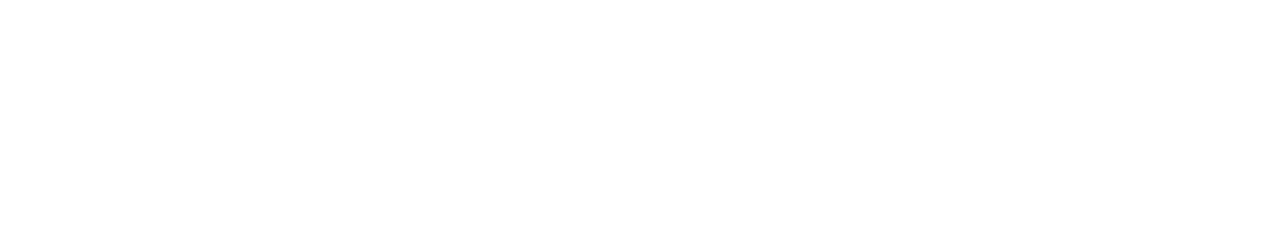
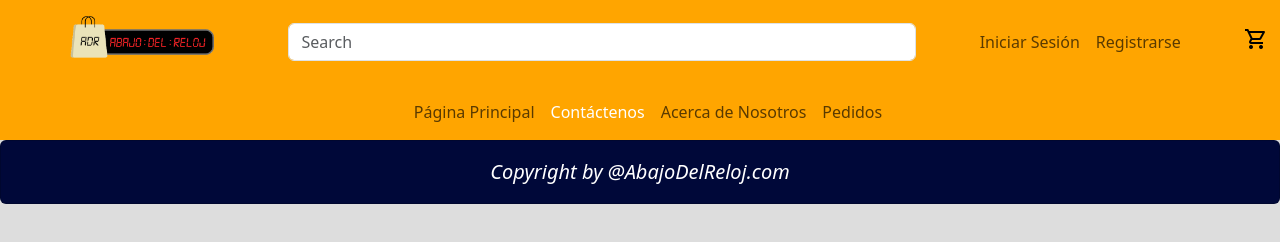
Before and after one commit to XigmaProGaming/AbajoDelReloj.com, a plain HTML site: page Pages/CarritoCompras/CarritoCompras.html in a window 1280 px wide. Drawn offline with nearby package versions, Linux system fonts and the light colour scheme.

Commit message:
Se agrega barra de navegación, footer y carpeta assets

```diff
--- a/Pages/CarritoCompras/CarritoCompras.html
+++ b/Pages/CarritoCompras/CarritoCompras.html
@@ -5,8 +5,126 @@
     <meta http-equiv="X-UA-Compatible" content="IE=edge">
     <meta name="viewport" content="width=device-width, initial-scale=1.0">
     <title>Carrito de Compras</title>
+    <link href="https://cdn.jsdelivr.net/npm/bootstrap@5.3.0-alpha1/dist/css/bootstrap.min.css" rel="stylesheet"
+    integrity="sha384-GLhlTQ8iRABdZLl6O3oVMWSktQOp6b7In1Zl3/Jr59b6EGGoI1aFkw7cmDA6j6gD" crossorigin="anonymous">
+    <link rel="stylesheet" href="/Pages/Contactanos/styles.css">
+    <link rel="stylesheet" href="/navBarStyle.css">
+    <link rel="stylesheet" href="https://fonts.googleapis.com/css2?family=Material+Symbols+Outlined:opsz,wght,FILL,GRAD@48,400,0,0" />
 </head>
 <body>
 
+     <!-- Barra de navegacion arriba y abajo -->
+  <div class="sticky-top" id="navContainer">
+    <!-- Barra de navegacion arriba-->
+    <nav class="navbar navbar-expand-lg navbarBackground">
+      <div class="container-fluid">
+        <a class="navbar-brand collapse navbar-collapse" href="#" style="width: 150px;">
+          <img class="mx-auto" src="/Assets/logoAbajodelReloj.png" alt="Logo Abajo del Reloj" width="150px">
+        </a>
+
+        <!-- Boton hamburguesa -->
+        <a href="#" class="navbar-toggler" data-bs-toggle="offcanvas" data-bs-target="#offcanvasShop" aria-controls="offcanvasShop" aria-expanded="false" aria-label="Toggle navigation"   id="navbarToggler">
+          <span class="material-symbols-outlined" id="burgerIcon">
+          menu
+          </span>
+        </a>
+        <form class="d-flex col-sm-6 col-md-6 col-lg-6" role="search">
+          <input class="form-control me-0" type="search" placeholder="Search" aria-label="Search" id="search-bar">
+          <!-- <button class="btn btn-outline-success" type="submit">Search</button> -->
+        </form>
+        <div class="collapse navbar-collapse" id="navbarSupportedContent">
+          <ul class="navbar-nav me-auto mx-auto mb-2 mb-lg-0">
+            <li class="nav-item">
+              <a class="nav-link" href="#">Iniciar Sesión</a>
+            </li>
+            <li class="nav-item">
+              <a class="nav-link" href="#">Registrarse</a>
+            </li>
+          </ul>
+        </div>
+        <a href="/" style="color: black;">
+          <span class="material-symbols-outlined">
+          shopping_cart
+          </span>
+        </a>
+      </div>
+    </nav>
+
+  <!-- Barra de navegacion abajo-->
+    <nav class="navbar navbar-expand-lg  navbarBackground">
+      <div class="container-fluid">
+          <a class="navbar-brand collapse navbar-collapse" href="#"> </a>
+        <div class="collapse navbar-collapse mx-auto" id="navbarSupportedContent">
+          <ul class="navbar-nav me-auto mb-2 mb-lg-0">
+            <li class="nav-item">
+              <a class="nav-link" href="/index.html">Página Principal</a>
+            </li>
+            <li class="nav-item">
+              <a class="nav-link" style="color: white;" href="/Pages/Contactanos/contactenos.html">Contáctenos</a>
+            </li>
+            <li class="nav-item">
+              <a class="nav-link" href="/Pages/acercaDeNosotros/aboutUs.html">Acerca de Nosotros</a>
+            </li>
+            <li class="nav-item">
+              <a class="nav-link" href="#">Pedidos</a>
+            </li>
+          </ul>
+        </div>
+      </div>
+    </nav>
+  </div>
+
+  <!-- Offcanvas -->
+  <div class="offcanvas offcanvas-start navbarBackground" tabindex="-1" id="offcanvasShop" aria-labelledby="offcanvasShopLabel">
+    <div class="offcanvas-header">
+      <a href="#" data-bs-toggle="offcanvas" data-bs-target="#offcanvasShop" aria-controls="offcanvasShop" aria-expanded="false" aria-label="Toggle navigation"  style="color: black;">
+        <span class="material-symbols-outlined">
+        menu
+        </span>
+      </a>
+      <button type="button" class="btn-close" data-bs-dismiss="offcanvas" aria-label="Close"></button>
+    </div>
+    <div class="offcanvas-body" id="offcanvas-body-container">
+      <ul class="navbar-nav me-auto mb-2 mb-lg-0">
+        <li class="nav-item">
+          <a class="nav-link" href="/index.html">Página Principal</a>
+        </li>
+        <!-- <li class="nav-item" data-bs-toggle="offcanvas" data-bs-target="#offcanvasShop"  por si quieremos cerrar el offcanvas al hacer click en cada link> -->
+        <li class="nav-item">
+          <a class="nav-link" style="color: white;"  href="/Pages/Contactanos/contactenos.html">Contáctenos</a>
+        </li>
+        <li class="nav-item">
+          <a class="nav-link" href="/Pages/acercaDeNosotros/aboutUs.html">Acerca de Nosotros</a>
+        </li>
+        <li class="nav-item">
+          <a class="nav-link" href="#">Pedidos</a>
+        </li>
+      </ul>
+      <ul class="navbar-nav" id="bottom-offcanvas">
+        <a class="nav-link" href="#">Iniciar Sesión</a>
+        <a class="nav-link" href="#">Registrarse</a>
+    </ul>
+    </div>
+  </div>
+
+   <!-- Contenedor Footer -->
+   <div class="card footer">
+    <div class="card-body">
+      <blockquote class="blockquote mb-0" >
+        <footer ><cite title="Source Title">Copyright by @AbajoDelReloj.com</cite></footer>
+      </blockquote>
+    </div>
+  </div>
+
+
+
+
+
+
+
+
+
+  <script src="https://cdn.jsdelivr.net/npm/bootstrap@5.3.0-alpha1/dist/js/bootstrap.bundle.min.js"
+  integrity="sha384-w76AqPfDkMBDXo30jS1Sgez6pr3x5MlQ1ZAGC+nuZB+EYdgRZgiwxhTBTkF7CXvN" crossorigin="anonymous"></script>
 </body>
 </html>
```
